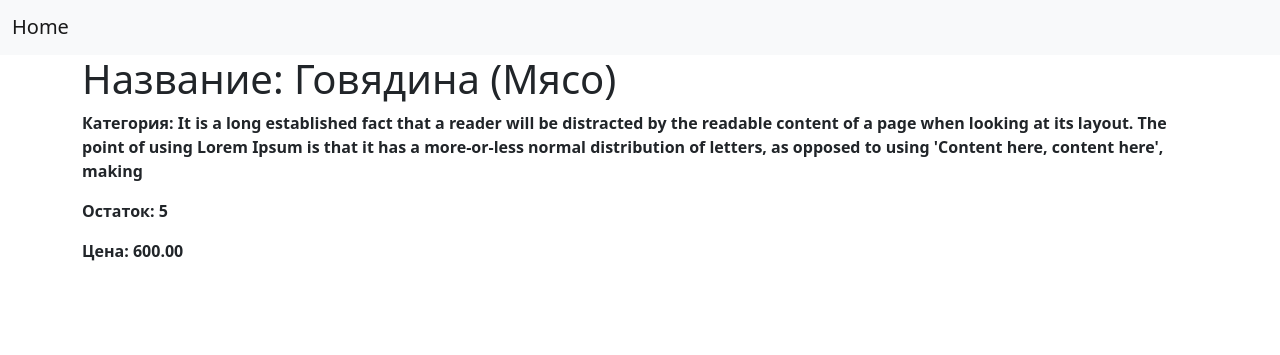
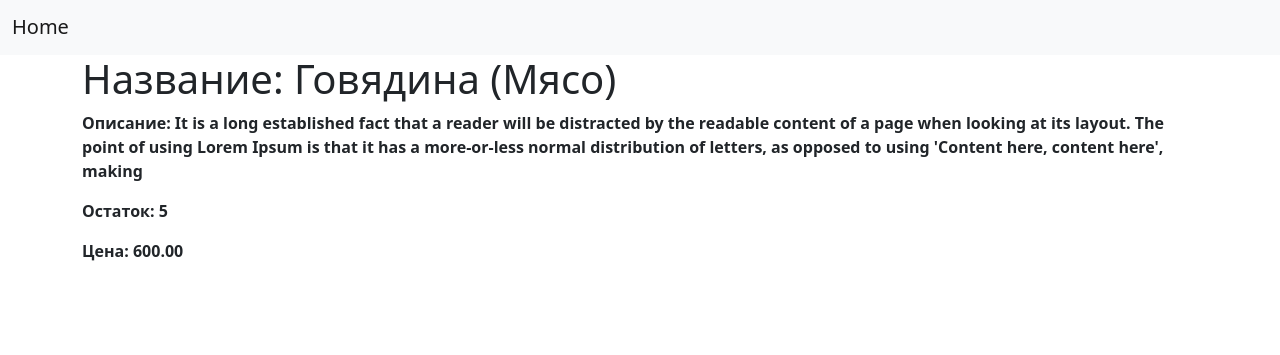
Before and after one commit to Bandeguras/lab_48, a Django app: page /product/1 in a window 1280 px wide. Shown: the part 25-380 px from the top of the page. Run offline with Django 4.2, Linux system fonts and the light colour scheme; data comes from the database, SQL or seed files in the repository.

Commit message:
fix mistakes

```diff
--- a/source/webapp/templates/view.html
+++ b/source/webapp/templates/view.html
@@ -2,7 +2,7 @@
 {% block content %}
 <div style="font-weight: bold">
 <h1>Название: {{ product.name }}  ({{product.get_category_display}})</h1>
-<p>Категория: {{ product.description }}</p>
+<p>Описание: {{ product.description }}</p>
 <p>Остаток: {{ product.remains }}</p>
 <p>Цена: {{ product.price }}</p>
 </div>
```
